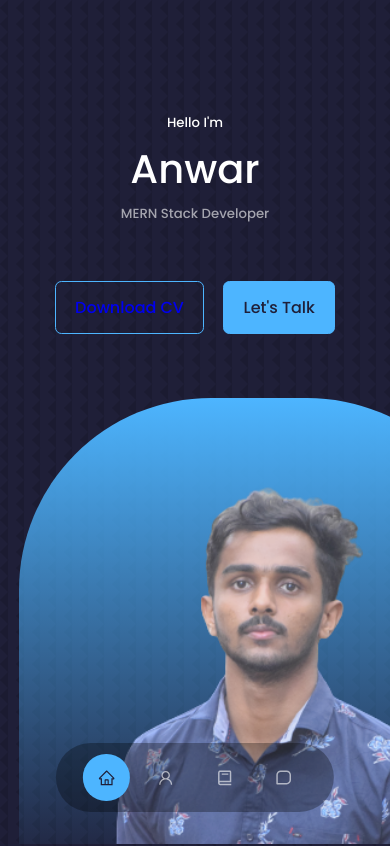
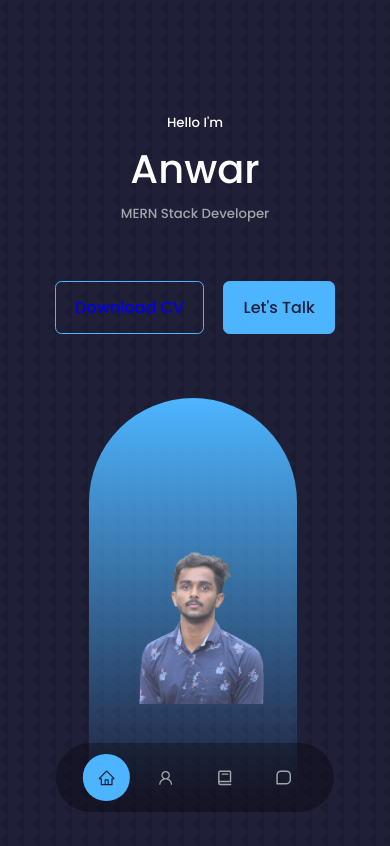
Before and after one commit to anwarkvzk/personal-website, a React (Create React App) app: page / in a window 390 px wide. Shown: the top 846 px of the page. Built offline with nearby package versions, Linux system fonts and the light colour scheme.

Commit message:
Some bugs fixed

```diff
--- a/src/components/Experience/Experience.jsx
+++ b/src/components/Experience/Experience.jsx
@@ -80,6 +80,13 @@ function Experience() {
               <small className="text-light">Experienced</small>
               </div>
             </article>
+            <article className="experience__details">
+              <BsPatchCheckFill className="experience__details-icon"/>
+              <div>
+              <h4> Express</h4>
+              <small className="text-light">Experienced</small>
+              </div>
+            </article>
           </div>
         </div>
       </div>
--- a/src/components/Experience/experience.css
+++ b/src/components/Experience/experience.css
@@ -1,3 +1,7 @@
+#experience{
+    padding-top: 5rem;
+}
+
 .experience__container {
     display: grid;
     grid-template-columns: 1fr 1fr;
--- a/src/components/header/Header.jsx
+++ b/src/components/header/Header.jsx
@@ -7,7 +7,7 @@ import HeaderSocials from "./HeaderSocials";
 function Header() {
   return (
     <header>
-      <div className="container header__container">
+      <div className="container header__container background bg-primary">
         <h5>Hello I'm</h5>
         <h1>Anwar</h1>
         <h5 className="text-light">MERN Stack Developer</h5>
@@ -16,7 +16,9 @@ function Header() {
         <div className="me">
           <img src={ME} alt="me" />
         </div>
-        <a href="#contact" className="scroll__down">Scroll Down</a>
+        <a href="#contact" className="scroll__down">
+          Scroll Down
+        </a>
       </div>
     </header>
   );
--- a/src/components/header/header.css
+++ b/src/components/header/header.css
@@ -46,9 +46,12 @@ header {
     position: absolute;
     left: calc(50% - 11rem);
     margin-top: 4rem;
+    overflow: hidden;
     border-radius: 12rem 12rem 0 0;
-    overflow: hidden;
     padding: 5rem 1.5rem 1.5rem;
+    display: grid;
+    place-content: center;
+    align-items: center;
 
 }
 
@@ -68,7 +71,28 @@ header {
 @media screen and (max-width: 1024px) {
     .container {
         height: 68vh;
+
     }
+
+    .me {
+
+        display: grid;
+        place-items: center;
+        /* left: calc(5% - 11rem); */
+    }
+
+}
+/* small screen */
+@media screen and (max-width: 1200px) {
+    .me {
+        width: 13rem;
+        left: calc(70% - 11rem);
+        height: 25rem;
+
+    }
+
+
+
 }
 
 /* =============== MEDIA QUERIES (SMALL DEVICES)  ============= */
@@ -82,4 +106,9 @@ header {
     .scroll__down {
         display: none;
     }
+    .me{
+        display: flex;
+        justify-content: center;
+    }
+
 }
```
